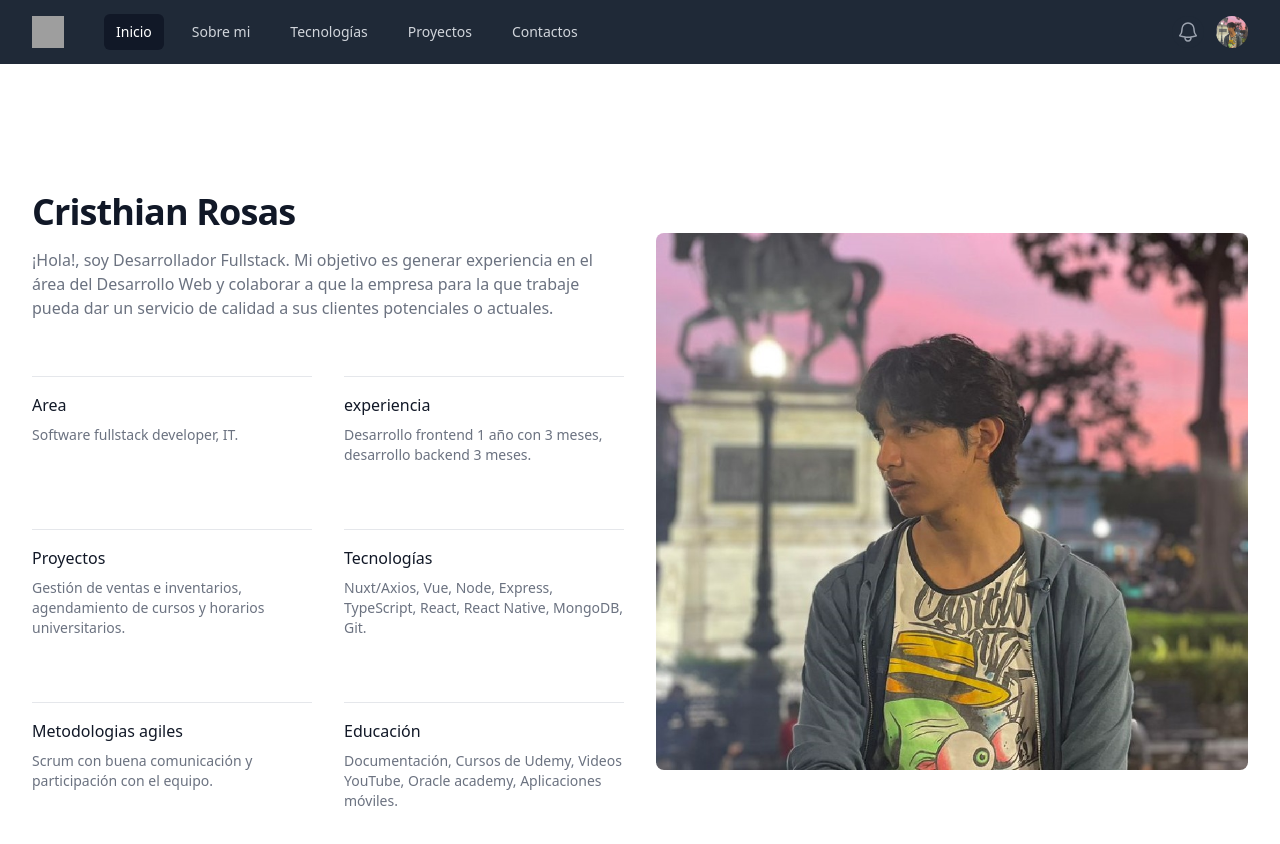
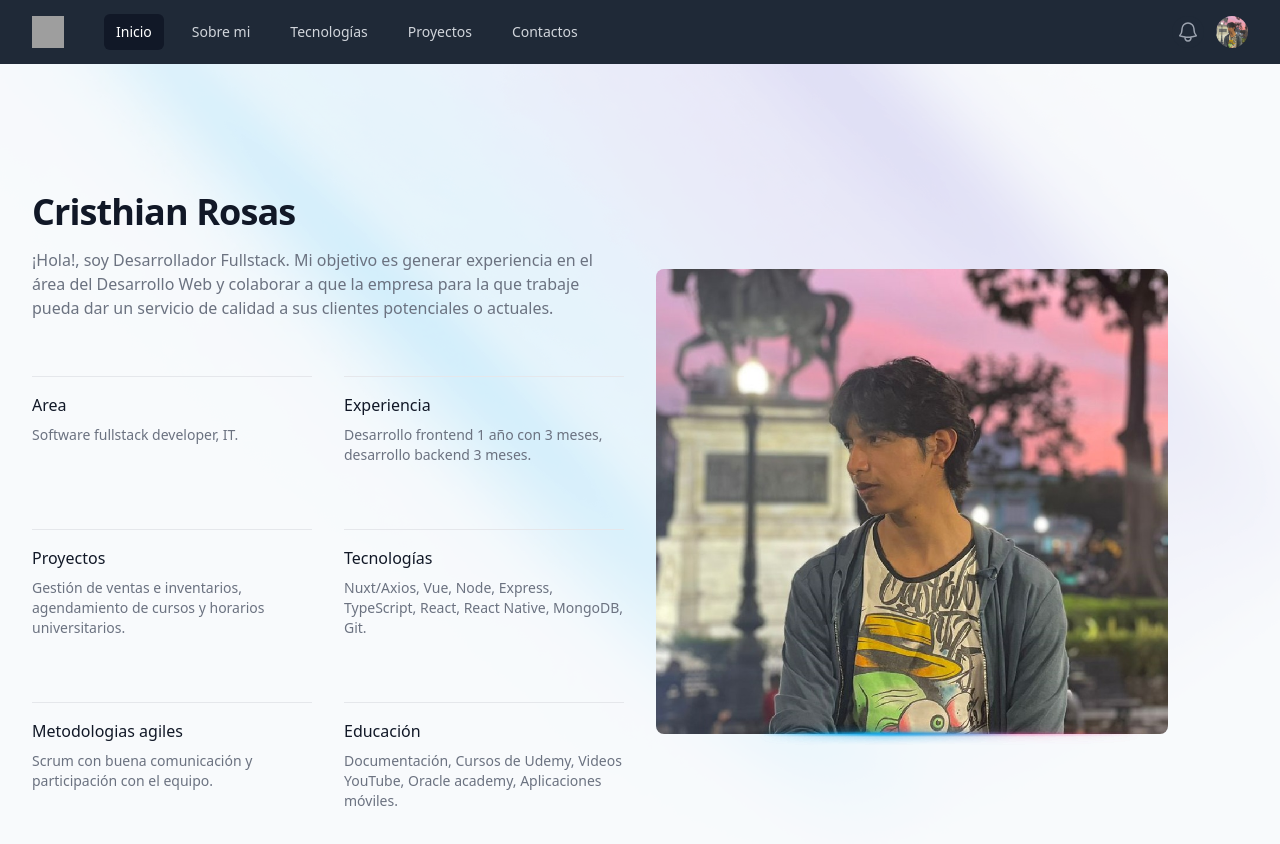
Before and after one commit to lororock/portafolio-vue, a Vue app: page / in a window 1280 px wide. Shown: the top 844 px of the page. Built offline with nearby package versions, Linux system fonts and the light colour scheme; grey boxes are pictures that could not be loaded.

Commit message:
img fondo profile

```diff
--- a/src/components/Profile.vue
+++ b/src/components/Profile.vue
@@ -1,5 +1,5 @@
 <template>
-  <div class="bg-white">
+  <div class="bg-local bg-cover bg-center h-screen">
     <div
       class="mx-auto grid max-w-2xl grid-cols-1 items-center gap-x-8 gap-y-16 px-4 py-24 sm:px-6 sm:py-32 lg:max-w-7xl lg:grid-cols-2 lg:px-8"
     >
@@ -25,7 +25,7 @@
           </div>
 
           <div class="border-t border-gray-200 pt-4">
-            <dt class="font-medium text-gray-900">experiencia</dt>
+            <dt class="font-medium text-gray-900">Experiencia</dt>
             <dd class="mt-2 text-sm text-gray-500">
               Desarrollo frontend 1 año con 3 meses, desarrollo backend 3 meses.
             </dd>
@@ -63,13 +63,34 @@
           </div>
         </dl>
       </div>
-      <div class="grid sm:gap-6 lg:gap-8">
+
+      <div class="grid sm:gap-6 lg:gap-8 relative z-10">
         <img
           src="../assets/img/profile.jpeg"
-          alt="Walnut card tray with white powder coated steel divider and 3 punchout holes."
-          class="rounded-lg bg-gray-100"
+          class="h-auto max-w-lg rounded-lg "
+          alt="image description"
         />
+        <div class="flex absolute -bottom-px left-1/2 -ml-48 h-[2px] w-96">
+          <div
+            class="w-full flex-none blur-sm [background-image:linear-gradient(90deg,rgba(56,189,248,0)_0%,#0EA5E9_32.29%,rgba(236,72,153,0.3)_67.19%,rgba(236,72,153,0)_100%)]"
+          ></div>
+          <div
+            class="-ml-[100%] w-full flex-none blur-[1px] [background-image:linear-gradient(90deg,rgba(56,189,248,0)_0%,#0EA5E9_32.29%,rgba(236,72,153,0.3)_67.19%,rgba(236,72,153,0)_100%)]"
+          ></div>
+          <div
+            class="-ml-[100%] w-full flex-none blur-sm [background-image:linear-gradient(90deg,rgba(56,189,248,0)_0%,#0EA5E9_32.29%,rgba(236,72,153,0.3)_67.19%,rgba(236,72,153,0)_100%)]"
+          ></div>
+          <div
+            class="-ml-[100%] w-full flex-none blur-[1px] [background-image:linear-gradient(90deg,rgba(56,189,248,0)_0%,#0EA5E9_32.29%,rgba(236,72,153,0.3)_67.19%,rgba(236,72,153,0)_100%)]"
+          ></div>
+        </div>
       </div>
     </div>
   </div>
 </template>
+
+<style>
+.bg-local {
+  background-image: url("../assets/img/background.png");
+}
+</style>
```
Also changed, not shown: src/assets/img/background.png (added).
